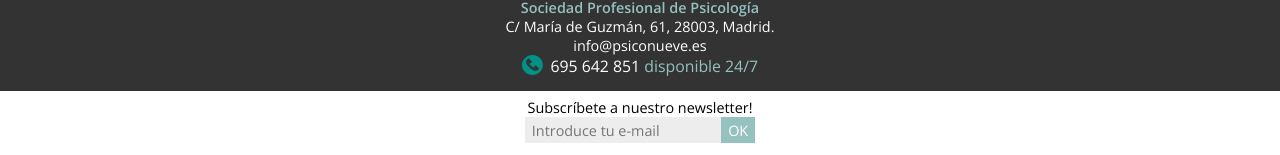
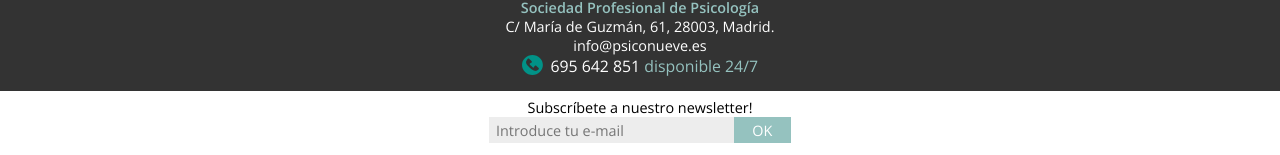
Before and after one commit to santiagodls/psiconueve, a Jekyll site: the page built from index.html, in a window 1280 px wide. Shown: the part 3391-3546 px from the top of the page. Built offline with Jekyll 4.4.1, drawn with Linux system fonts in a browser that asks for light colours.

Commit message:
Arreglos de la interacción: reposicionamiento del menu hamburguesa redimensionado del newsletter solución al descuadre del text rotator

```diff
--- a/_sass/_footer.scss
+++ b/_sass/_footer.scss
@@ -64,11 +64,13 @@ footer {
 			-webkit-appearance: none;
 			&[type="email"] {
 				background: $grey1;
+				width: 16em;
 			}
 			&[type="submit"] {
 				background: $green0;
 				color: $white;
 				cursor: pointer;
+				width: 4em;
 				&::-moz-focus-inner {
 					border: 0;
 				}
--- a/_sass/global.scss
+++ b/_sass/global.scss
@@ -1,6 +1,7 @@
 //## STRUCTURE ######
 html, body {
 	height: 100%;
+	width: 100%;
 	background: $grey0;
 	font-family: $osans;
 }
--- a/_sass/index.scss
+++ b/_sass/index.scss
@@ -11,7 +11,7 @@
 		font-size: 5em;
 		line-height: 1em;
 		span {
-			position:relative;
+			// position:relative;
 			b {
 				color: $green1;
 				position: absolute;
```
Also changed, not shown: assets/scripts/scripts.js (+1 -6 lines).
